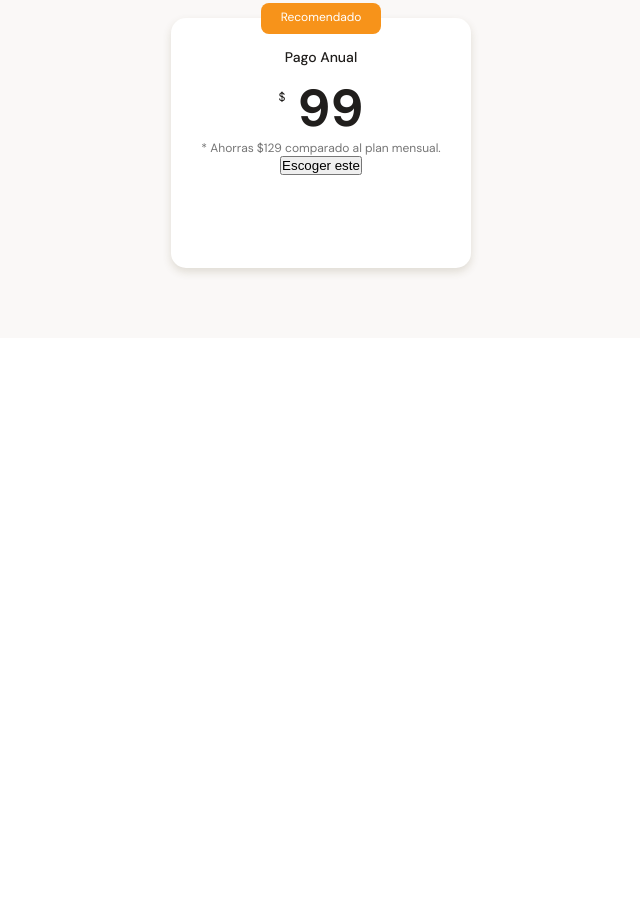
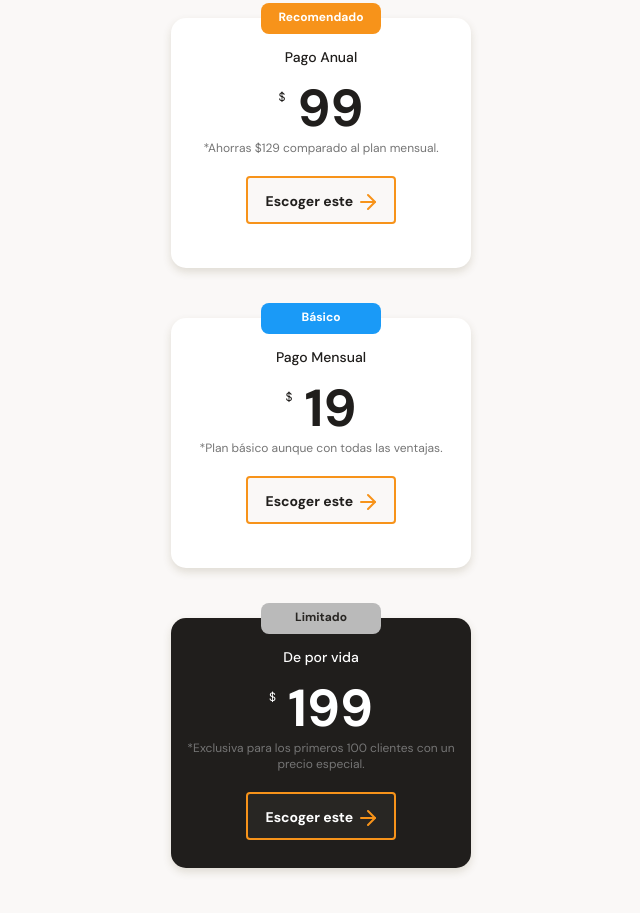
Before and after one commit to jmatirey93/batatabit, a plain HTML site: page index.html in a window 1280 px wide. Shown: the part 2922-3835 px from the top of the page, without its empty margins (319-959 px from the left). Before the commit the page ends 3260 px from the top, so only its background shows below. Drawn offline with Linux system fonts and the light colour scheme.

Commit message:
All cards finished from plans section

```diff
--- a/index.html
+++ b/index.html
@@ -120,13 +120,31 @@
                 <p>Cualquier plan te da acceso completo a nuestra plataforma.</p>
             </div>
             <section class="plans__slider-container">
-                <article class="plans__card-container">
+                <article class="plans__card-container-recomended">
                     <p class="plans__text-recomended">Recomendado</p>
                     <div class="plans__info-container">
                         <h3 class="plans__card-title">Pago Anual</h3>
                         <p class="plans__card-price"><span>$</span> 99</p>
-                        <p class="plans__card-saving">* Ahorras $129 comparado al plan mensual.</p>
+                        <p class="plans__card-saving">*Ahorras $129 comparado al plan mensual.</p>
                         <button class="plans__card-ca">Escoger este <span></span></button>
+                    </div>
+                </article>
+                <article class="plans__card-container-basic">
+                    <p class="plans__text-basic">Básico</p>
+                    <div class="plans__info-container">
+                        <h3 class="plans__card-title">Pago Mensual</h3>
+                        <p class="plans__card-price"><span>$</span> 19</p>
+                        <p class="plans__card-saving">*Plan básico aunque con todas las ventajas.</p>
+                        <button class="plans__card-ca">Escoger este <span></span></button>
+                    </div>
+                </article>
+                <article class="plans__card-container-limited">
+                    <p class="plans__text-limited">Limitado</p>
+                    <div class="plans__info-container">
+                        <h3 class="plans__card-title-limited">De por vida</h3>
+                        <p class="plans__card-price-limited"><span>$</span> 199</p>
+                        <p class="plans__card-saving">*Exclusiva para los primeros 100 clientes con un precio especial.</p>
+                        <button class="plans__card-ca-limited">Escoger este <span></span></button>
                     </div>
                 </article>
             </section>
--- a/src/sass/mixins.scss
+++ b/src/sass/mixins.scss
@@ -102,7 +102,7 @@
 
 // CARD ICON PRODUCT SECTION
 
-@mixin card-icon {
+@mixin product-card-icon {
     display: inline-block;
     width: 20px;
     height: 20px;
@@ -111,3 +111,80 @@
     background-position: center;
     background-repeat: no-repeat;
 }
+
+// CARD PLANS SECTION
+
+@mixin plans-card-container {
+    position: relative;
+    width: 70%;
+    min-width: 230px;
+    max-width: 300px;
+    height: 250px;
+    margin: 50px auto 0;
+    padding: 0 15px;
+    background-color: $just-white;
+    border-radius: 15px;
+    box-shadow: 0 4px 8px rgba(89, 73, 30, 0.16);
+}
+
+@mixin plans-type {
+    position: absolute;
+    width: 120px;
+    height: 31px;
+    font-weight: bold;
+    left: calc(50% - 60px);
+    top: -15px;
+    font-size: 1.2rem;
+    padding: 6px;
+    border-radius: 8px;
+    color: $just-white;
+}
+
+@mixin plans-card-title {
+    padding-top: 30px;
+    font-size: 1.4rem;
+    font-weight: 500;
+    line-height: 1.8rem;
+    color: $black;
+}
+
+@mixin plans-card-price {
+    padding: 5px 0;
+    font-size: 5.2rem;
+    font-weight: bold;
+    line-height: 5.3rem;
+    color: $black;
+
+    span {
+        font-size: 1.2rem;
+        font-weight: 300;
+        vertical-align: 2.5rem;
+    }
+}
+
+@mixin plans-card-saving {
+    font-size: 1.2rem;
+    color: #757575;
+}
+
+@mixin plans-button {
+    width: 150px;
+    height: 48px;
+    margin-top: 20px;
+    background-color: #faf8f7;
+    border: 2px solid $bitcoin-orange;
+    border-radius: 4px;
+    font-size: 1.4rem;
+    font-weight: bold;
+    font-family: 'DM Sans', sans-serif;
+    line-height: 1.8rem;
+    color: $black;
+
+    span {
+        display: inline-block;
+        width: 20px;
+        height: 20px;
+        background-image: url('../../assets/icons/orange-right-arrow.svg');
+        vertical-align: text-bottom;
+    }
+}
--- a/src/sass/plans.scss
+++ b/src/sass/plans.scss
@@ -19,56 +19,66 @@
         }
     }
 
-    &__card-container {
-        position: relative;
-        width: 70%;
-        min-width: 230px;
-        max-width: 300px;
-        height: 250px;
-        margin: 50px auto 0;
-        padding: 0 15px;
-        background-color: $just-white;
-        border-radius: 15px;
-        box-shadow: 0 4px 8px rgba(89, 73, 30, 0.16);
+    &__card-container-recomended {
+        @include plans-card-container;
     }
 
     &__text-recomended {
-        position: absolute;
-        width: 120px;
-        height: 31px;
-        left: calc(50% - 60px);
-        top: -15px;
-        font-size: 1.2rem;
-        padding: 6px;
+        @include plans-type;
         background-color: $bitcoin-orange;
-        border-radius: 8px;
+    }
+
+    &__card-title {
+        @include plans-card-title;
+    }
+
+    &__card-price {
+        @include plans-card-price;
+    }
+
+    &__card-saving {
+        @include plans-card-saving;
+    }
+
+    &__card-ca {
+        @include plans-button;
+    }
+
+    &__card-container-basic {
+        @include plans-card-container;
+    }
+
+    &__text-basic {
+        @include plans-type;
+        background-color: $secondary-blue;
+    }
+
+    &__card-container-limited {
+        @include plans-card-container;
+        background-color: $black;
+    }
+
+    &__text-limited {
+        @include plans-type;
+        background-color: $grey;
+        color: $warm-black;
+    }
+
+    &__card-title-limited {
+        @include plans-card-title;
         color: $just-white;
     }
 
-    &__card-title {
-        padding-top: 30px;
-        font-size: 1.4rem;
-        font-weight: 500;
-        line-height: 1.8rem;
-        color: $black;
+    &__card-price-limited {
+        @include plans-card-price;
+        color: $just-white;
     }
 
-    &__card-price {
-        padding: 5px 0;
-        font-size: 5.2rem;
-        font-weight: bold;
-        line-height: 5.3rem;
-        color: $black;
-
-        span {
-            font-size: 1.2rem;
-            font-weight: 300;
-            vertical-align: 2.5rem;
-        }
+    &__card-ca-limited {
+        @include plans-button;
+        background-color: $warm-black;
+        color: $just-white;
     }
 
-    &__card-saving {
-        font-size: 1.2rem;
-        color: #757575;
-    }
+
 }
--- a/src/sass/product.scss
+++ b/src/sass/product.scss
@@ -44,22 +44,22 @@
     }
 
     &__clock-icon {
-        @include card-icon;
+        @include product-card-icon;
         background-image: url('../../assets/icons/clock.svg');
     }
 
     &__eye-icon {
-        @include card-icon;
+        @include product-card-icon;
         background-image: url('../../assets/icons/eye.svg');
     }
 
     &__dollar-icon {
-        @include card-icon;
+        @include product-card-icon;
         background-image: url('../../assets/icons/dollar-sign.svg');
     }
 
     &__check-icon {
-        @include card-icon;
+        @include product-card-icon;
         background-image: url('../../assets/icons/check-circle.svg');
     }
 
```
Also changed, not shown: static/css/styles.css, 1 other file.
